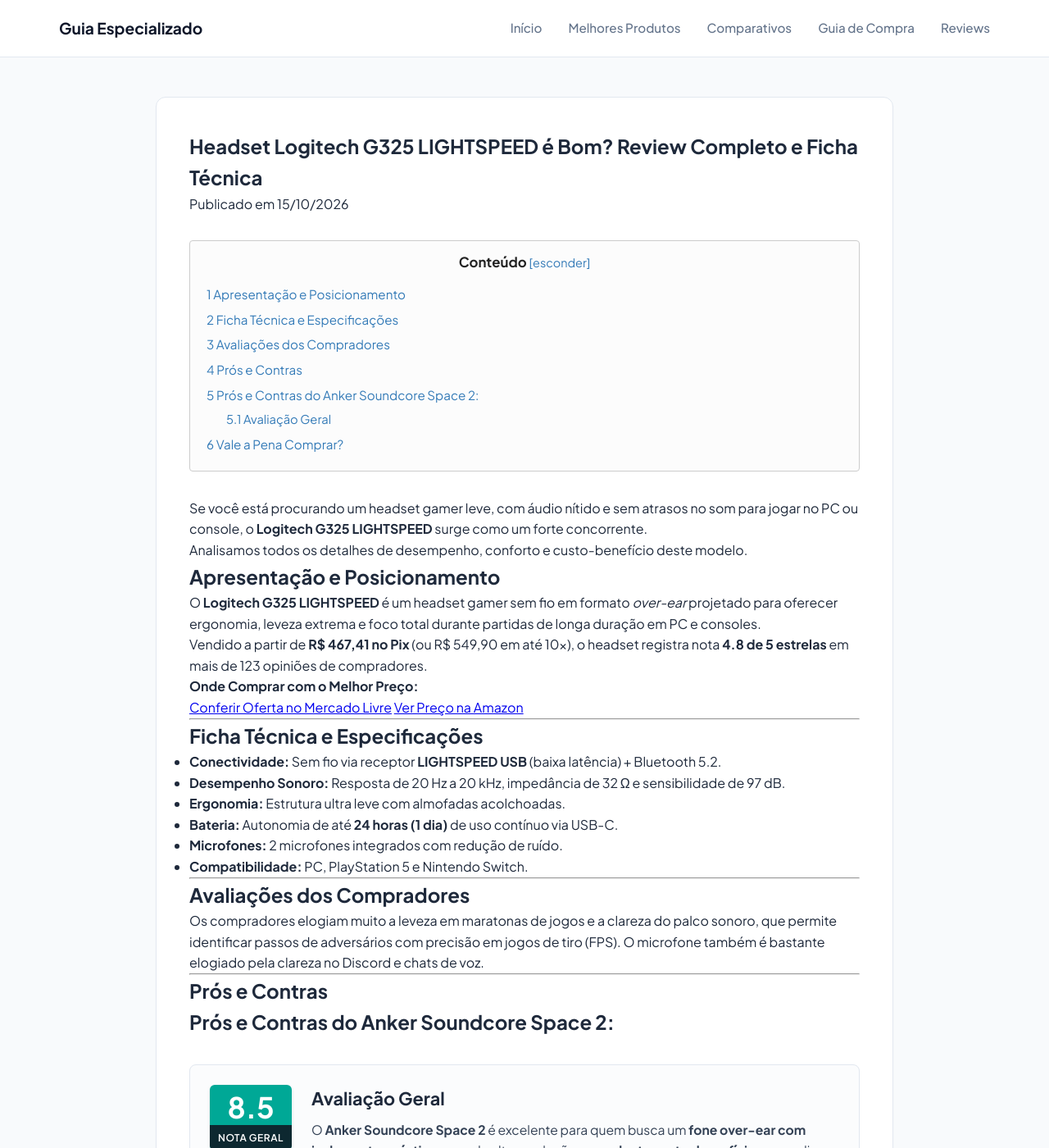
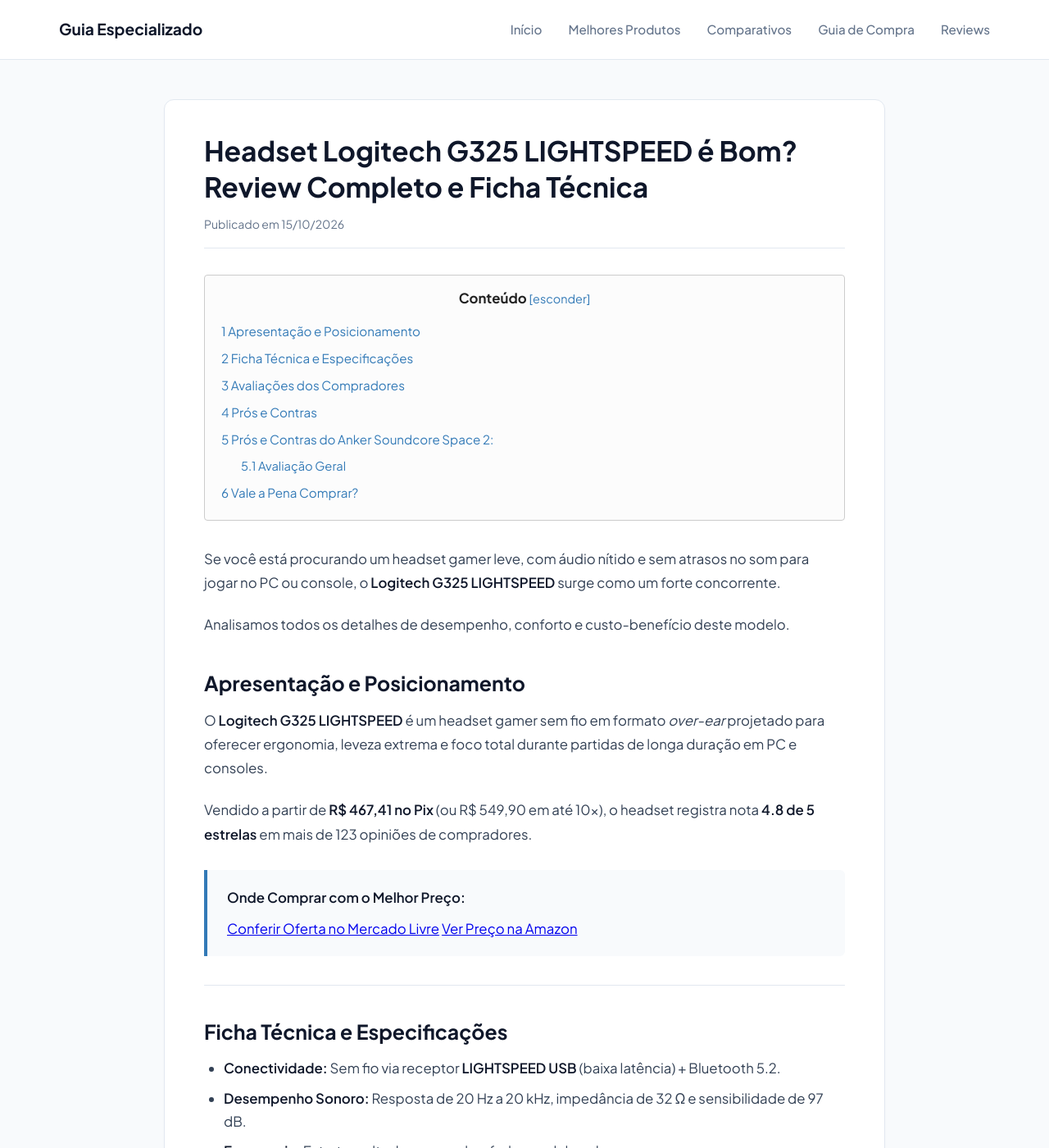
Before and after one commit to membroequipe/SiteReview, a Jekyll site: the page built from _posts/2026-10-15-logitech-g325-lightspeed-review.md, in a window 1280 px wide and 1400 px high. Shown: the whole window at 82% size. Built offline with Jekyll 4.4.1, drawn with Linux system fonts in a browser that asks for light colours.

Commit message:
Update style.css

```diff
--- a/assets/css/style.css
+++ b/assets/css/style.css
@@ -11,17 +11,18 @@
     --border-color: #e2e8f0;
 }
 
-* {
+*, *::before, *::after {
     box-sizing: border-box;
     margin: 0;
     padding: 0;
 }
 
 body {
-    font-family: 'Plus Jakarta Sans', sans-serif;
+    font-family: 'Plus Jakarta Sans', -apple-system, BlinkMacSystemFont, "Segoe UI", Roboto, Helvetica, Arial, sans-serif;
     background-color: var(--bg-color);
     color: var(--text-main);
-    line-height: 1.6;
+    line-height: 1.75; /* Aumentado para melhor legibilidade */
+    -webkit-font-smoothing: antialiased;
 }
 
 /* =========================================
@@ -69,17 +70,117 @@
 }
 
 /* =========================================
-   3. CONTEÚDO PRINCIPAL (CONTAINER)
+   3. CONTEÚDO PRINCIPAL (CONTAINER E UX DE LEITURA)
    ========================================= */
 .site-content {
-    max-width: 900px;
+    max-width: 880px;
     margin: 3rem auto;
-    padding: 2.5rem;
+    padding: 2.5rem 3rem; /* Aumentado para criar respiro */
     background-color: var(--card-bg);
     border-radius: 12px;
     box-shadow: 0 4px 6px -1px rgba(0, 0, 0, 0.02);
     border: 1px solid var(--border-color);
     min-height: 60vh;
+}
+
+@media (max-width: 640px) {
+    .site-content {
+        margin: 1rem auto;
+        padding: 1.5rem 1.25rem;
+    }
+}
+
+/* Tipografia Corporativa do Post / Artigo */
+.post-title {
+    font-size: 2.1rem;
+    line-height: 1.3;
+    margin-bottom: 0.75rem;
+    color: var(--primary);
+    font-weight: 800;
+}
+
+.post-meta {
+    font-size: 0.88rem;
+    color: var(--text-muted);
+    margin-bottom: 2rem;
+    padding-bottom: 1rem;
+    border-bottom: 1px solid var(--border-color);
+}
+
+.post-content {
+    font-size: 1.05rem;
+    line-height: 1.75;
+    color: #334155;
+}
+
+/* Parágrafos e Espaçamento */
+.post-content p {
+    margin-top: 0;
+    margin-bottom: 1.35rem;
+}
+
+/* Títulos H2 e H3 com Respiro */
+.post-content h2 {
+    font-size: 1.55rem;
+    line-height: 1.35;
+    color: var(--primary);
+    font-weight: 700;
+    margin-top: 2.5rem;
+    margin-bottom: 0.85rem;
+}
+
+.post-content h3 {
+    font-size: 1.25rem;
+    line-height: 1.4;
+    color: #1e293b;
+    font-weight: 700;
+    margin-top: 1.8rem;
+    margin-bottom: 0.65rem;
+}
+
+.post-content strong {
+    color: var(--primary);
+    font-weight: 600;
+}
+
+/* Listas Padrões no Texto (ul / ol) */
+.post-content ul,
+.post-content ol {
+    margin-top: 0;
+    margin-bottom: 1.5rem;
+    padding-left: 1.5rem;
+}
+
+.post-content li {
+    margin-bottom: 0.55rem;
+    line-height: 1.65;
+}
+
+.post-content li:last-child {
+    margin-bottom: 0;
+}
+
+/* Citações / Caixas de Alerta */
+.post-content blockquote {
+    margin: 1.8rem 0;
+    padding: 1.2rem 1.5rem;
+    background-color: #f8fafc;
+    border-left: 4px solid #337ab7;
+    border-radius: 0 6px 6px 0;
+}
+
+.post-content blockquote p {
+    margin-bottom: 0.5rem;
+}
+
+.post-content blockquote p:last-child {
+    margin-bottom: 0;
+}
+
+.post-content hr {
+    border: 0;
+    border-top: 1px solid var(--border-color);
+    margin: 2.2rem 0;
 }
 
 /* =========================================
@@ -96,108 +197,77 @@
 }
 
 /* =========================================
-   ESTILO PRÓS E CONTRAS (BENEFÍCIOS vs CONSIDERAR)
+   5. ÍNDICE RETRÁTIL (ESTILO ASPIRADORES)
    ========================================= */
-.pros-cons-grid {
-    display: grid;
-    grid-template-columns: 1fr 1fr;
-    gap: 1.5rem;
+.toc-container {
+    background-color: #fcfcfc;
+    border: 1px solid #cccccc;
+    border-radius: 4px;
+    padding: 0.8rem 1.25rem;
     margin: 2rem 0;
+    font-family: inherit;
 }
 
-@media (max-width: 768px) {
-    .pros-cons-grid {
-        grid-template-columns: 1fr; /* Empilha no celular */
-    }
+.toc-container details summary {
+    cursor: pointer;
+    font-size: 1.05rem;
+    color: #222222;
+    user-select: none;
+    list-style: none;
+    text-align: center;
+    position: relative;
 }
 
-.pros-box, .cons-box {
-    border: 1px solid #e2e8f0;
-    border-radius: 6px;
-    overflow: hidden;
-    background-color: #ffffff;
-    box-shadow: 0 1px 3px rgba(0,0,0,0.05);
+.toc-title {
+    font-weight: 700;
 }
 
-/* Cabeçalhos */
-.pros-box h4, .cons-box h4 {
-    margin: 0 !important;
-    padding: 0.85rem 1rem !important;
-    font-size: 1.1rem !important;
-    font-weight: 700 !important;
-    color: #ffffff !important;
-    display: flex;
-    align-items: center;
-    gap: 0.5rem;
+.toc-container details summary::after {
+    content: " [esconder]";
+    font-size: 0.9rem;
+    color: #337ab7;
+    font-weight: normal;
 }
 
-.pros-box h4 {
-    background-color: #10b981; /* Verde vibrante */
+.toc-container details:not([open]) summary::after {
+    content: " [mostrar]";
 }
 
-.cons-box h4 {
-    background-color: #ef4444; /* Vermelho vibrante */
+.toc-container details summary::-webkit-details-marker {
+    display: none;
 }
 
-/* Listas de itens */
-.pros-box ul, .cons-box ul {
+.toc-list {
     list-style: none !important;
-    padding: 1.25rem 1rem !important;
-    margin: 0 !important;
+    padding-left: 0 !important;
+    margin-top: 0.8rem !important;
+    margin-bottom: 0 !important;
 }
 
-.pros-box li, .cons-box li {
-    position: relative;
-    padding-left: 2rem;
-    margin-bottom: 1rem;
+.toc-item {
+    margin-bottom: 0.4rem;
     font-size: 0.95rem;
-    line-height: 1.5;
-    color: #334155;
 }
 
-.pros-box li:last-child, .cons-box li:last-child {
-    margin-bottom: 0;
+.toc-subitem {
+    margin-bottom: 0.4rem;
+    padding-left: 1.5rem;
+    font-size: 0.92rem;
 }
 
-/* Ícones customizados antes de cada texto */
-.pros-box li::before {
-    content: "✓";
-    position: absolute;
-    left: 0;
-    top: 2px;
-    width: 1.25rem;
-    height: 1.25rem;
-    border: 1.5px solid #10b981;
-    border-radius: 50%;
-    color: #10b981;
-    display: flex;
-    align-items: center;
-    justify-content: center;
-    font-size: 0.75rem;
-    font-weight: bold;
+.toc-container a {
+    color: #337ab7;
+    text-decoration: none;
 }
 
-.cons-box li::before {
-    content: "✕";
-    position: absolute;
-    left: 0;
-    top: 2px;
-    width: 1.25rem;
-    height: 1.25rem;
-    border: 1.5px solid #ef4444;
-    border-radius: 50%;
-    color: #ef4444;
-    display: flex;
-    align-items: center;
-    justify-content: center;
-    font-size: 0.75rem;
-    font-weight: bold;
+.toc-container a:hover {
+    color: #23527c;
+    text-decoration: underline;
 }
 
 /* =========================================
-   BLOCO COMPLETO DE REVIEW / AVALIAÇÃO GERAL
+   6. BLOCO DE REVIEW / AVALIAÇÃO GERAL
    ========================================= */
-/* Container Externo */
 .review-summary-box {
     background-color: #fbfcfd;
     border: 1px solid #e2e8f0;
@@ -207,7 +277,6 @@
     box-shadow: 0 1px 3px rgba(0,0,0,0.03);
 }
 
-/* Seção da Nota Geral e Texto */
 .score-header {
     display: flex;
     align-items: flex-start;
@@ -223,9 +292,8 @@
     }
 }
 
-/* Badge da Nota */
 .score-badge {
-    background-color: #00a896; /* Cor verde/turquesa vibrante do selo */
+    background-color: #00a896;
     color: #ffffff;
     border-radius: 6px;
     width: 100px;
@@ -245,7 +313,7 @@
 }
 
 .score-label {
-    background-color: #0d2830; /* Faixa escura inferior */
+    background-color: #0d2830;
     font-size: 0.75rem;
     font-weight: 600;
     text-transform: uppercase;
@@ -253,7 +321,6 @@
     letter-spacing: 0.5px;
 }
 
-/* Conteúdo da Avaliação */
 .score-body {
     flex: 1;
 }
@@ -272,14 +339,15 @@
     color: #334155;
 }
 
-/* Divisor horizontal interno */
 .review-summary-box hr {
     border: 0;
     border-top: 1px solid #e2e8f0;
     margin: 1.5rem 0;
 }
 
-/* Reaproveitamento e ajuste do Grid de Prós e Contras */
+/* =========================================
+   7. GRID DE PRÓS E CONTRAS
+   ========================================= */
 .pros-cons-grid {
     display: grid;
     grid-template-columns: 1fr 1fr;
@@ -368,45 +436,8 @@
 }
 
 /* =========================================
-   ESTILOS DE TABELAS COMPARATIVAS E ÍNDICE (ToC)
+   8. TABELAS COMPARATIVAS
    ========================================= */
-
-/* Caixa do Índice / Tabela de Conteúdo */
-.table-of-contents {
-    background-color: #f8fafc;
-    border: 1px solid var(--border-color);
-    border-radius: 10px;
-    padding: 1.25rem 1.5rem;
-    margin: 2rem 0;
-}
-
-.table-of-contents h4 {
-    font-size: 1.05rem;
-    color: var(--primary);
-    margin-bottom: 0.75rem;
-}
-
-.table-of-contents ul {
-    padding-left: 1.25rem;
-    margin-bottom: 0;
-}
-
-.table-of-contents li {
-    margin-bottom: 0.4rem;
-    font-size: 0.95rem;
-}
-
-.table-of-contents a {
-    color: var(--accent);
-    text-decoration: none;
-    font-weight: 500;
-}
-
-.table-of-contents a:hover {
-    text-decoration: underline;
-}
-
-/* Tabela Comparativa Responsiva */
 .table-wrapper {
     overflow-x: auto;
     margin: 2rem 0;
@@ -438,11 +469,11 @@
 }
 
 /* =========================================
-   GRID DE REVIEWS (ESTILO SITE MODELO)
+   9. GRID DE CARDS NA HOME / CATEGORIAS
    ========================================= */
 .reviews-grid {
     display: grid;
-    grid-template-columns: repeat(auto-fill, minmax(340px, 1fr));
+    grid-template-columns: repeat(auto-fill, minmax(320px, 1fr));
     gap: 2.5rem;
     margin-top: 1.5rem;
 }
@@ -464,7 +495,7 @@
     width: 100%;
     height: 220px;
     overflow: hidden;
-    background-color: #f8fafc; /* fundo suave cinza/brancura */
+    background-color: #f8fafc;
     display: flex;
     align-items: center;
     justify-content: center;
@@ -474,23 +505,12 @@
 .card-image-link img {
     max-width: 100%;
     max-height: 100%;
-    object-fit: contain; /* Exibe o produto inteiro sem cortar as bordas */
+    object-fit: contain;
     transition: transform 0.3s ease;
 }
 
 .review-card:hover .card-image-link img {
     transform: scale(1.03);
-}
-
-.placeholder-img {
-    width: 100%;
-    height: 100%;
-    display: flex;
-    align-items: center;
-    justify-content: center;
-    color: var(--text-muted);
-    font-size: 0.9rem;
-    background: #e2e8f0;
 }
 
 .card-content {
@@ -533,7 +553,7 @@
 .card-excerpt {
     font-size: 0.9rem;
     color: #475569;
-    line-height: 1.5;
+    line-height: 1.55;
     margin-bottom: 1.25rem;
 }
 
@@ -549,76 +569,3 @@
 .card-read-more:hover {
     color: var(--accent);
 }
-
-/* =========================================
-   ESTILO DO ÍNDICE
-   ========================================= */
-.toc-container {
-    background-color: #fcfcfc;
-    border: 1px solid #cccccc;
-    border-radius: 4px;
-    padding: 0.8rem 1.25rem;
-    margin: 2rem 0;
-    font-family: inherit;
-}
-
-/* Estilização do Título Centralizado */
-.toc-container details summary {
-    cursor: pointer;
-    font-size: 1.05rem;
-    color: #222222;
-    user-select: none;
-    list-style: none;
-    text-align: center;
-    position: relative;
-}
-
-.toc-title {
-    font-weight: 700;
-}
-
-/* Botão [esconder] / [mostrar] alinhado ao lado do Título */
-.toc-container details summary::after {
-    content: " [esconder]";
-    font-size: 0.9rem;
-    color: #337ab7; /* Tom exato de azul clássico */
-    font-weight: normal;
-}
-
-.toc-container details:not([open]) summary::after {
-    content: " [mostrar]";
-}
-
-.toc-container details summary::-webkit-details-marker {
-    display: none;
-}
-
-/* Lista de links sem os pontos numéricos padrões da UL/OL */
-.toc-list {
-    list-style: none !important;
-    padding-left: 0 !important;
-    margin-top: 0.8rem !important;
-    margin-bottom: 0 !important;
-}
-
-.toc-item {
-    margin-bottom: 0.4rem;
-    font-size: 0.95rem;
-}
-
-.toc-subitem {
-    margin-bottom: 0.4rem;
-    padding-left: 1.5rem; /* Recuo para subitens H3 (ex: 4.1) */
-    font-size: 0.92rem;
-}
-
-/* Tom azul dos links idêntico ao site de referência */
-.toc-container a {
-    color: #337ab7;
-    text-decoration: none;
-}
-
-.toc-container a:hover {
-    color: #23527c;
-    text-decoration: underline;
-}
```
